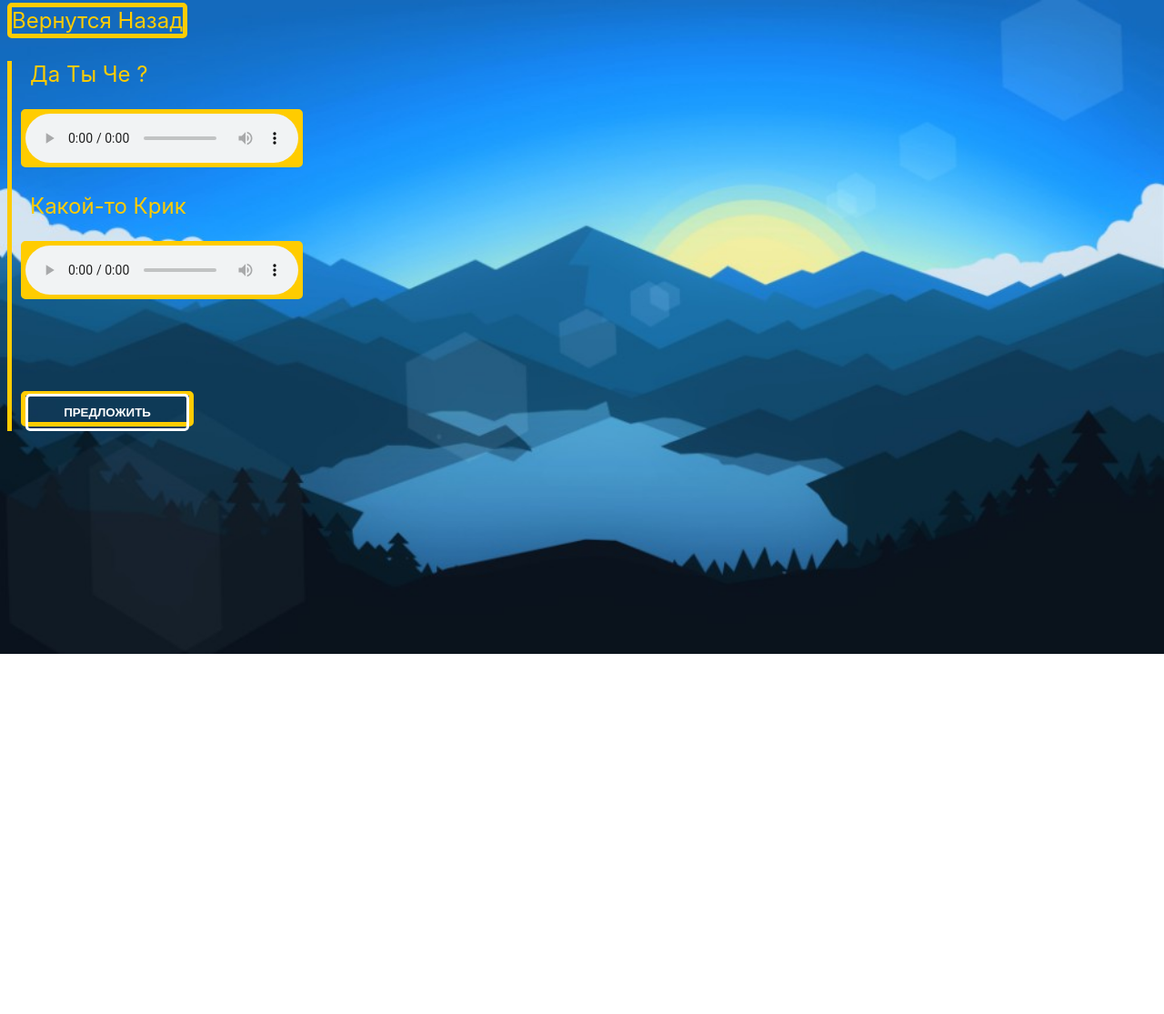
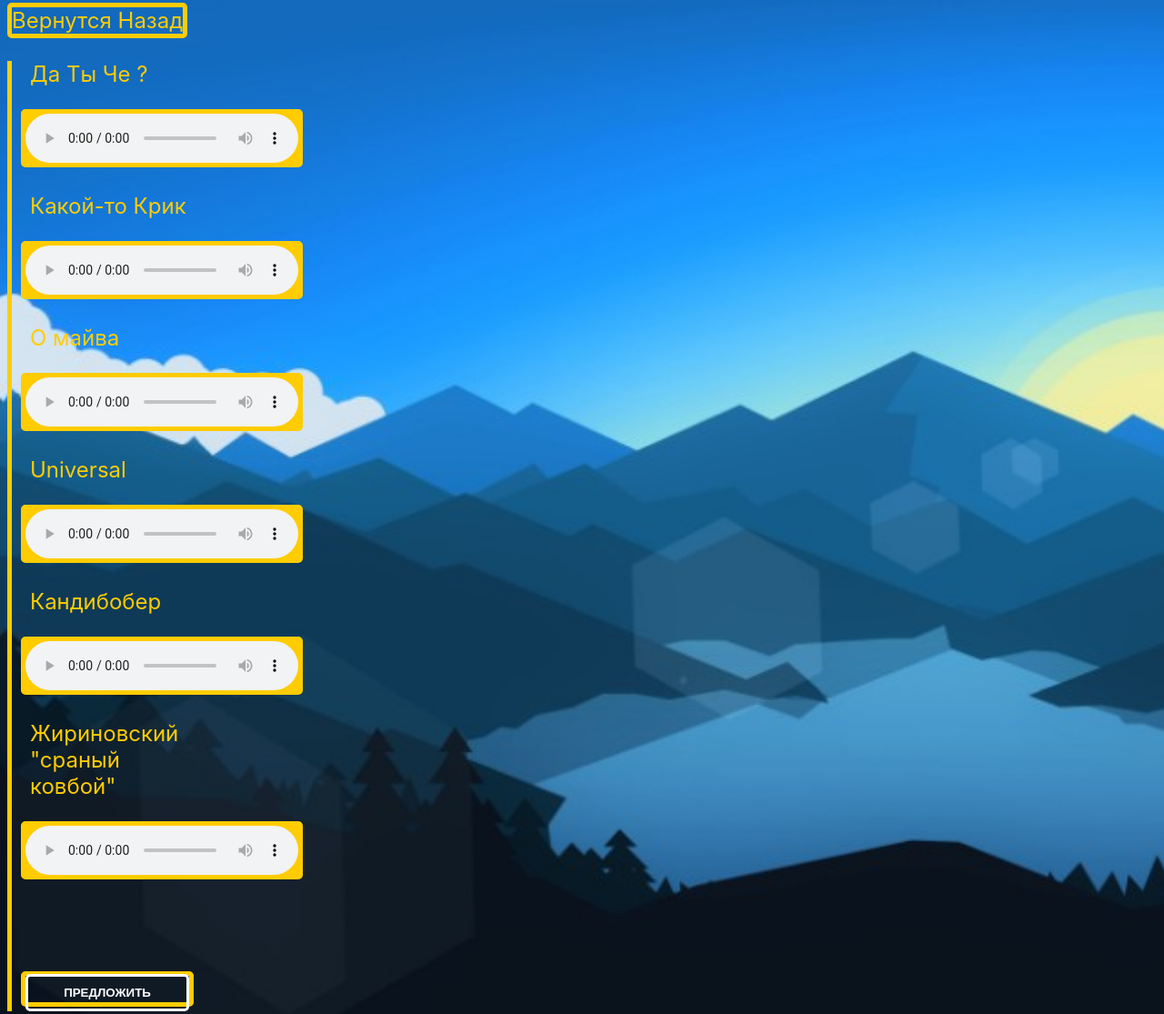
Before and after one commit to RAR-Armando/-, a plain HTML site: page audio2.html in a window 1280 px wide. Shown: the whole page at 91% size. Before the commit the page ends 800 px from the top, so only its background shows below. Drawn offline with Linux system fonts and the light colour scheme.

Commit message:
global-ver3.1

```diff
--- a/audio2.html
+++ b/audio2.html
@@ -13,6 +13,14 @@
 <audio controls src="audio/a.mp3"></audio>
 <p class="text-name">Какой-то Крик</p>
 <audio controls src="audio/6.mp3"></audio>
+<p class="text-name">О майва</p>
+<audio controls src="audio/Omaiva.mpeg"></audio>
+<p class="text-name">Universal</p>
+<audio controls src="audio/universal.mpeg"></audio>
+<p class="text-name">Кандибобер</p>
+<audio controls src="audio/kandibober.mpeg"></audio>
+<p class="text-name">Жириновский "сраный ковбой"</p>
+<audio controls src="audio/shirinovski.mpeg"></audio>
 
 <a class="social-link" href="https://vk.com/rar_nikitka"><button>Предложить</button></a>
 
```
Also changed, not shown: 4 other files.
